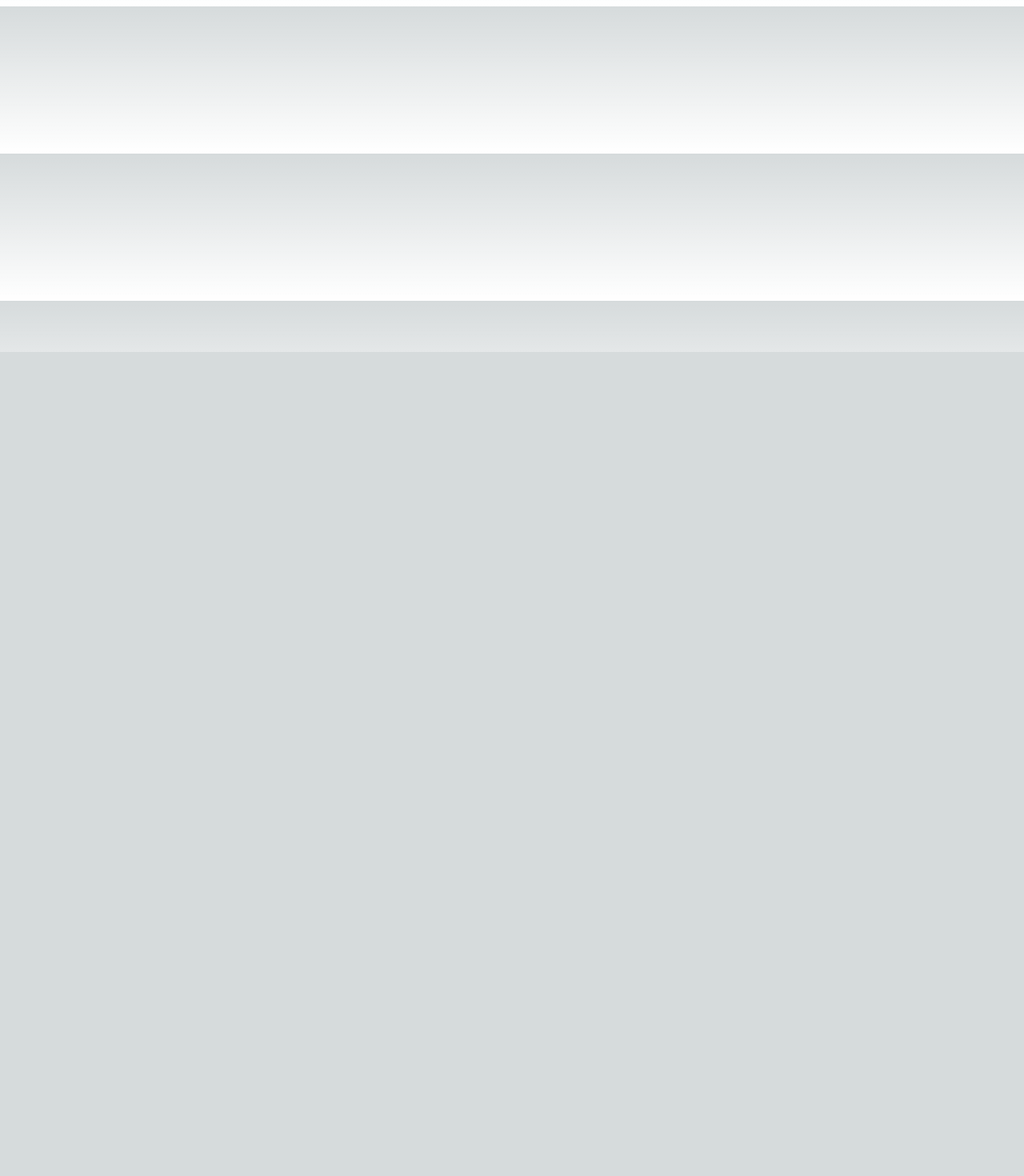
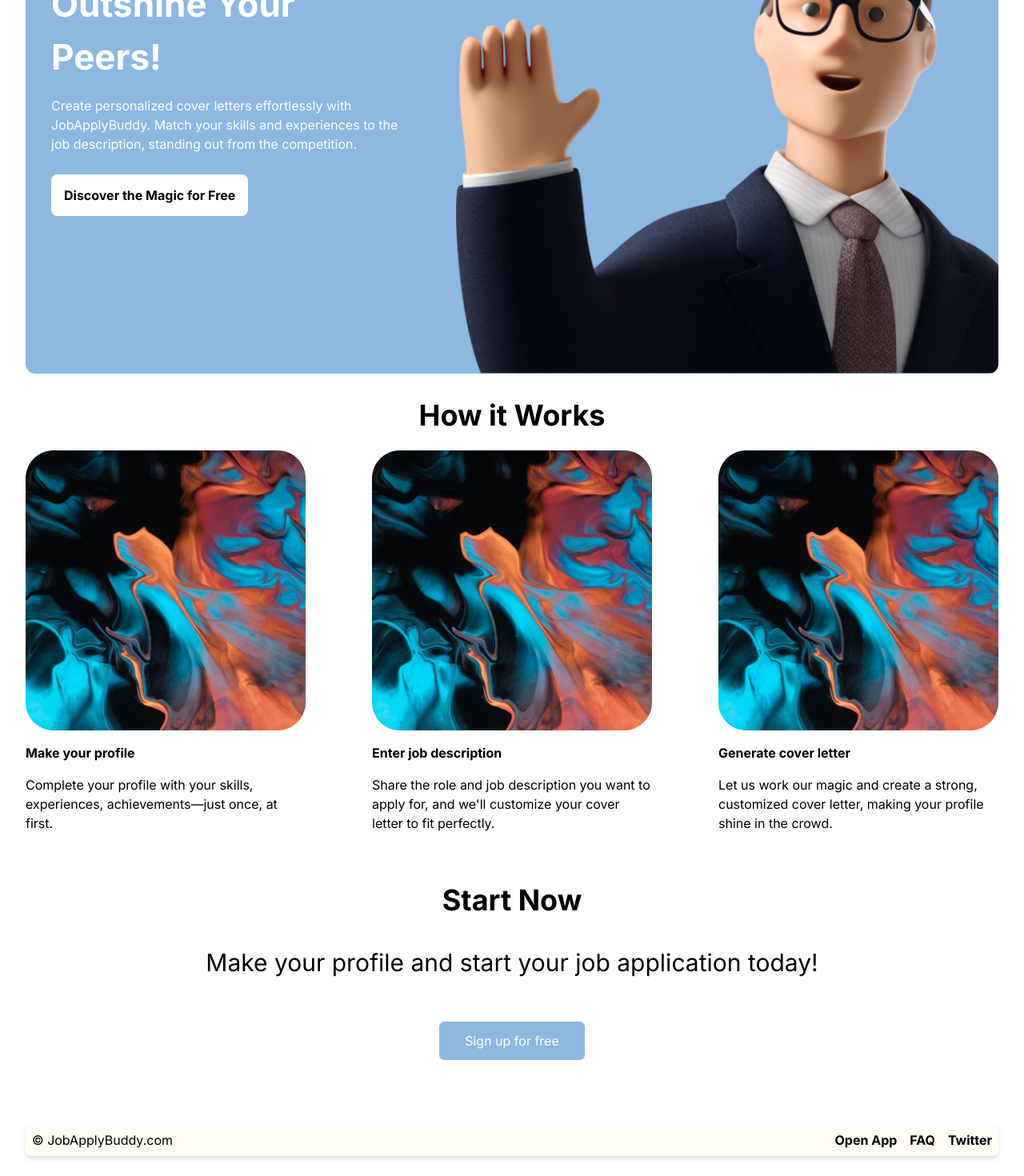
Before and after one commit to harryakbar/jobbuddy-webapp, a Next.js app: page / in a window 1280 px wide. Shown: the part 360-1830 px from the top of the page at 80% size. Before the commit the page ends 800 px from the top, so only its background shows below. Built offline with nearby package versions, Linux system fonts and the light colour scheme; no server answers.

Commit message:
Implement landing page (#6)
* Implement landing page

* Fix

```diff
--- a/app/page.js
+++ b/app/page.js
@@ -4,6 +4,13 @@ import styles from "./page.module.css";
 import "./global.css";
 import classNames from "classnames";
 import Link from "next/link";
+import { useEffect, useState } from "react";
+import { createClient } from "@supabase/supabase-js";
+import Image from "next/image";
+
+const supabaseUrl = process.env.NEXT_PUBLIC_SUPABASE_URL;
+const supabasePublicKey = process.env.NEXT_PUBLIC_SUPABASE_ANON_KEY;
+const supabase = createClient(supabaseUrl, supabasePublicKey);
 
 const Container = (props) => {
   return (
@@ -21,8 +28,23 @@ const Container = (props) => {
 };
 
 export default function Home() {
+  const [user, setUser] = useState(null);
+
+  useEffect(() => {
+    const response = supabase.auth?.onAuthStateChange((_, session) => {
+      if (session) {
+        setUser(session.user);
+      }
+    });
+    return () => {
+      if (typeof response?.data?.unsubscribe === "function") {
+        response?.data?.unsubscribe();
+      }
+    };
+  }, []);
+
   return (
-    <main className={classNames(styles.main, "p-4 sm:p-8 h-auto")}>
+    <main className={classNames(styles.main, "p-4 sm:p-8 h-auto space-y-8")}>
       <Container margin="m-0">
         <img
           className="w-6 h-6"
@@ -32,13 +54,104 @@ export default function Home() {
         <div className="flex row">
           <span className="font-bold">How it works</span>
           <span className="font-bold ml-4">Get started</span>
-          <Link className="font-bold ml-4" href={"/sign-in"}>
-            Log in
-          </Link>
         </div>
       </Container>
 
-      <Container className="h-full">Hello</Container>
+      <div className="bg-[#8EB8E2] w-full rounded-xl flex row p-8 h-[707px] relative">
+        <article className="w-[450px] h-full flex justify-center  flex-col">
+          <h1 className="text-white font-bold text-6xl">
+            Outshine Your Peers!
+          </h1>
+          <p className="text-white my-4">
+            Create personalized cover letters effortlessly with JobApplyBuddy.
+            Match your skills and experiences to the job description, standing
+            out from the competition.
+          </p>
+          <div className="mt-6">
+            <Link
+              href={"/sign-in"}
+              className="text-black font-bold bg-white p-4 mt-2 rounded-lg"
+            >
+              Discover the Magic for Free
+            </Link>
+          </div>
+        </article>
+        <Image
+          src={"/waving.png"}
+          width={678}
+          height={707}
+          className="absolute bottom-0 right-0 rounded-br-xl"
+        />
+      </div>
+
+      <section className="flex flex-col items-center space-y-6 w-full">
+        <h2 className="font-bold text-4xl">How it Works</h2>
+        <div className="flex row w-full place-content-between justify-between">
+          <div className="space-y-4 max-w-[350px]">
+            <Image
+              src="/how-it-works.png"
+              width={350}
+              height={350}
+              className="rounded-xl mb-4"
+            />
+            <span className="font-bold mt-10">Make your profile</span>
+            <p>
+              Complete your profile with your skills, experiences,
+              achievements—just once, at first.
+            </p>
+          </div>
+          <div className="space-y-4 max-w-[350px]">
+            <Image
+              src="/how-it-works.png"
+              width={350}
+              height={350}
+              className="rounded-xl mb-4"
+            />
+            <span className="font-bold mt-10">Enter job description</span>
+            <p>
+              Share the role and job description you want to apply for, and
+              we&apos;ll customize your cover letter to fit perfectly.
+            </p>
+          </div>
+          <div className="space-y-4 max-w-[350px]">
+            <Image
+              src="/how-it-works.png"
+              width={350}
+              height={350}
+              className="rounded-xl mb-4"
+            />
+            <span className="font-bold mt-10">Generate cover letter</span>
+            <p>
+              Let us work our magic and create a strong, customized cover
+              letter, making your profile shine in the crowd.
+            </p>
+          </div>
+        </div>
+      </section>
+
+      <section className="flex flex-col items-center">
+        <h2 className="font-bold text-4xl mt-8 mb-10">Start Now</h2>
+        <h4 className="text-3xl mb-10">
+          Make your profile and start your job application today!
+        </h4>
+        <Link
+          className="mt-4 rounded-md text-white px-4 sm:px-8 py-2 sm:py-3 bg-[#8EB8E2] cursor-pointer mb-12"
+          href={"/sign-in"}
+        >
+          Sign up for free
+        </Link>
+      </section>
+
+      <Container margin="m-0">
+        <span>© JobApplyBuddy.com</span>
+        <div className="flex row">
+          <Link className="font-bold ml-4" href={"/sign-in"}>
+            Open App
+          </Link>
+          <span className="font-bold ml-4">FAQ</span>
+          <span className="font-bold ml-4">Twitter</span>
+        </div>
+      </Container>
     </main>
   );
 }
```
Also changed, not shown: test-results.json (added, +93 -0 lines), public/how-it-works.png (added), public/waving.png (added).
